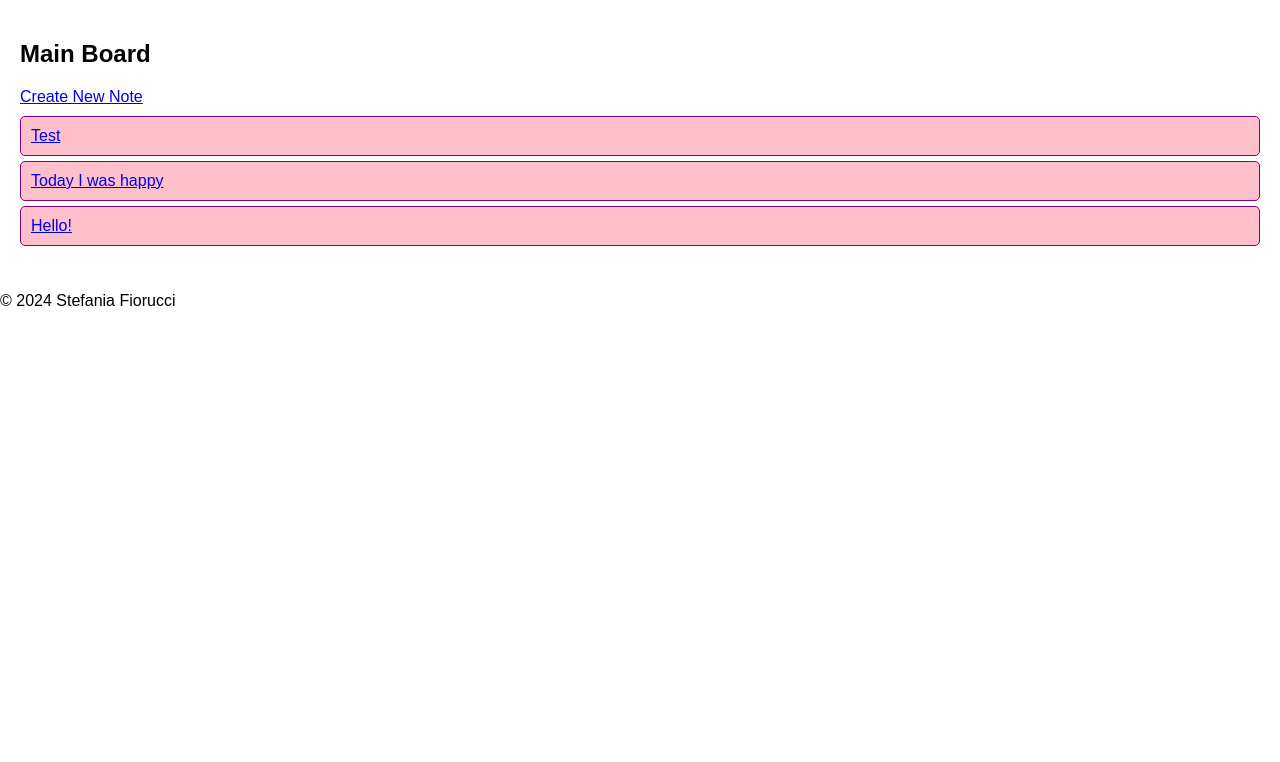
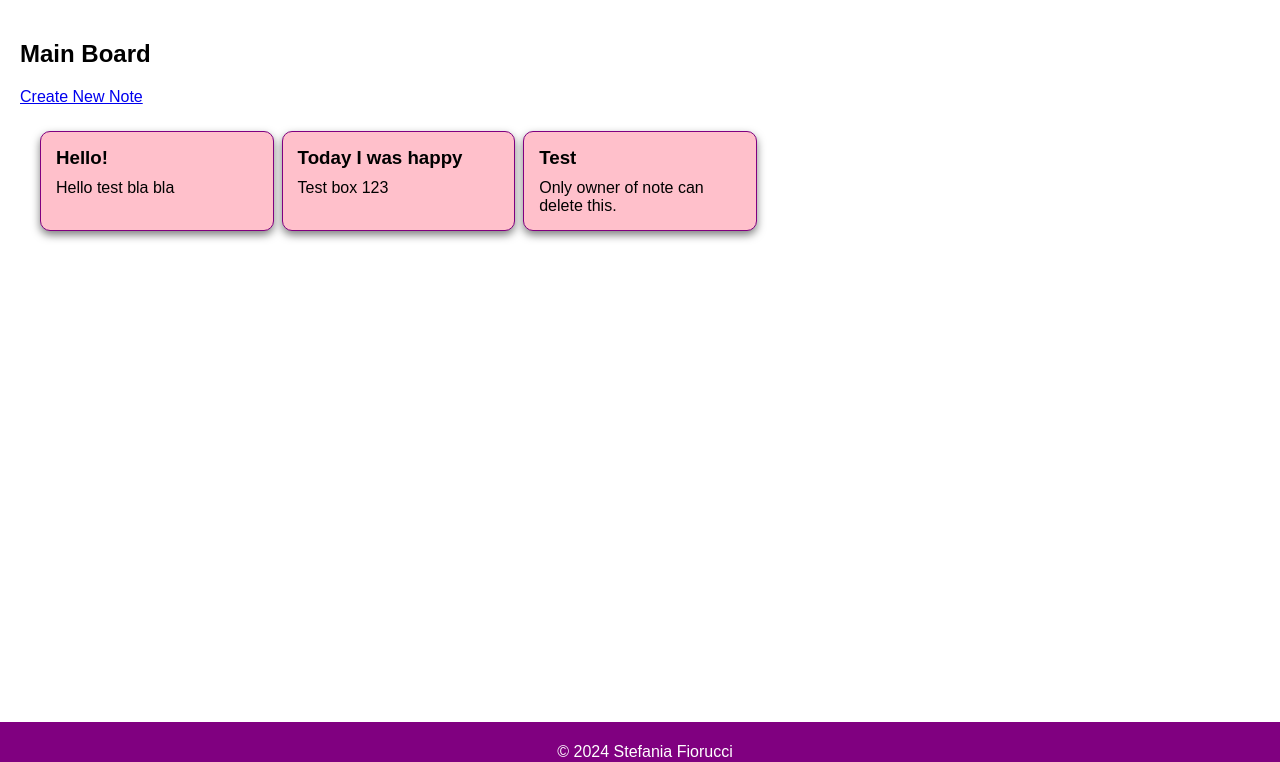
Before and after one commit to Tsukistef/sticky_notes_project, a Django app: page /main_board/ in a window 1280 px wide. Shown: the part 38-800 px from the top of the page. Run offline with Django 5.2, Linux system fonts and the light colour scheme; a user stored in the database is signed in; data comes from the database, SQL or seed files in the repository.

Commit message:
style stickynotes

```diff
--- a/stickynotes/stickynotes_app/models.py
+++ b/stickynotes/stickynotes_app/models.py
@@ -42,6 +42,7 @@ class StickyNote(models.Model):
         created_at (DateTimeField): A field for the creation timestamp of the sticky note.
         user (ForeignKey): A reference to the User model,
         representing the user who created the sticky note.    '''
+    # Allow user to customize note color
     title = models.CharField(max_length=100)
     body = models.TextField(max_length=300)
     created_at = models.DateTimeField(auto_now_add=True)
--- a/stickynotes/stickynotes_app/static/stickynotes_app/css/styles.css
+++ b/stickynotes/stickynotes_app/static/stickynotes_app/css/styles.css
@@ -1,6 +1,6 @@
-/* styles.css */
+/* General Styles */
 
-/* General Styles */
+/* Set font, background color, and basic layout for the body */
 body {
     font-family: Arial, sans-serif;
     background-color: white;
@@ -10,6 +10,8 @@ body {
 }
 
 /* Header and Navigation */
+
+/* Style the header with a background color and text color */
 header {
     background-color: purple;
     color: rgb(254, 212, 255);
@@ -17,55 +19,110 @@ header {
     text-align: center;
 }
 
+/* Style links in the navigation bar */
 nav a {
     color: white;
     margin: 0 15px;
     text-decoration: none;
 }
 
+/* Add underline to nav links on hover */
 nav a:hover {
     text-decoration: underline;
 }
 
+/* Board Settings */
+
+/* Add padding to the board container */
+.board {
+    padding: 20px;
+}
+
+/* Define the sticky notes grid layout */
+.sticky-notes-grid {
+    display: grid; /* Use CSS Grid Layout */
+    grid-template-columns: repeat(auto-fill, minmax(200px, 1fr)); /* Responsive grid columns with min width of 200px */
+    gap: 8px; /* Space between the sticky notes */
+    list-style-type: none; /* Remove bullet points */
+    padding: 0;
+    margin: 0;
+}
+
+/* Style individual sticky notes */
+.sticky-note {
+    padding: 15px; /* Padding inside each note */
+    border-radius: 10px; /* Rounded corners */
+    box-shadow: 0 4px 8px rgba(0, 0, 0, 0.5); /* Subtle shadow for depth */
+    box-sizing: border-box; /* Include padding and border in element's total width and height */
+}
+
+/* Style for the sticky note title */
+.sticky-note h3 {
+    margin: 0 0 10px 0; /* Margin below the title */
+}
+
+/* Style links within sticky note titles */
+.sticky-note h3 a {
+    color: inherit; /* Inherit color from parent */
+    text-decoration: none; /* Remove underline */
+}
+
+/* Add underline to sticky note title links on hover */
+.sticky-note h3 a:hover {
+    text-decoration: underline;
+}
+
+/* Remove margin for the sticky note content */
+.sticky-note p {
+    margin: 0;
+}
+
 /* Main Content */
+
+/* Add padding to the main content area */
 main {
     padding: 20px;
 }
 
 /* Forms */
+
+/* Style the form container */
 form {
     background-color: pink;
     border: 1px solid purple;
     border-radius: 5px;
     padding: 20px;
-    max-width: 400px;
-    margin: auto;
+    max-width: 400px; /* Max width for the form */
+    margin: auto; /* Center the form */
 }
 
+/* Style the form heading */
 form h2 {
-    margin-top: 0;
+    margin-top: 0; /* Remove top margin */
 }
 
+/* Style text and password inputs in the form */
 form input[type="text"],
 form input[type="password"] {
-    width: 100%;
-    padding: 10px;
-    margin: 10px 0;
-    border: 1px solid purple;
-    border-radius: 5px;
-    max-width: 300px;
+    width: 100%; /* Full width */
+    padding: 10px; /* Padding inside inputs */
+    margin: 10px 0; /* Margin around inputs */
+    border: 1px solid purple; /* Border color */
+    border-radius: 5px; /* Rounded corners */
+    max-width: 300px; /* Max width for inputs */
 }
 
+/* Style the form button */
 form button {
     background-color: purple;
     color: rgb(248, 205, 242);
     padding: 10px 20px;
-    border: none;
-    border-radius: 5px;
-    border: 1px;
-    cursor: pointer;
+    border: none; /* Remove default border */
+    border-radius: 5px; /* Rounded corners */
+    cursor: pointer; /* Pointer cursor on hover */
 }
 
+/* Change button styles on hover */
 form button:hover {
     background-color: white;
     color: purple;
@@ -73,31 +130,51 @@ form button:hover {
 }
 
 /* Sticky notes list */
+
+/* General styles for unordered lists */
 ul {
-    list-style: none;
+    list-style: none; /* Remove bullet points */
     padding: 0;
     margin: 10px 0;
 }
 
+/* General styles for list items */
 ul li {
     background-color: pink;
     border: 1px solid purple;
     border-radius: 5px;
     padding: 10px;
-    margin: 5px 0;
+    margin: 5px 0; /* Space between list items */
+}
+
+/* Footer */
+
+/* Style the footer */
+footer {
+    text-align: center;
+    padding: 5px;
+    background-color: purple;
+    color: white;
+    position: fixed; /* Fix to bottom of the page */
+    bottom: 0;
+    width: 100%;
+    height: 30px;
 }
 
 /* Messages */
+
+/* Style for the messages container */
 .messages {
-    position: fixed;
+    position: fixed; /* Fixed position */
     top: 10px;
     right: 10px;
-    z-index: 1000;
-    list-style: none;
+    z-index: 1000; /* Ensure it's on top */
+    list-style: none; /* Remove bullet points */
     padding: 0;
     margin: 0;
 }
 
+/* General styles for individual messages */
 .messages li {
     margin-bottom: 10px;
     padding: 10px;
@@ -106,12 +183,14 @@ ul li {
     border: 1px solid purple;
 }
 
+/* Success message styles */
 .messages li.success {
     background-color: #d4edda;
     color: #155724;
     border: 1px solid #c3e6cb;
 }
 
+/* Error message styles */
 .messages li.error {
     background-color: #f8d7da;
     color: #721c24;
--- a/stickynotes/stickynotes_app/templates/base.html
+++ b/stickynotes/stickynotes_app/templates/base.html
@@ -2,7 +2,7 @@
 <html>
 <head>
     {% load static %}
-    <title>{% block title %}My Site{% endblock %}</title>
+    <title>{% block title %}Sticky notes{% endblock %}</title>
     <link rel="stylesheet" type="text/css" href="{% static 'stickynotes_app/css/styles.css' %}">
     <script src="https://code.jquery.com/jquery-3.6.0.min.js"></script>
 </head>
--- a/stickynotes/stickynotes_app/templates/main_board.html
+++ b/stickynotes/stickynotes_app/templates/main_board.html
@@ -1,12 +1,27 @@
-<!-- templates/main_board.html -->
 {% extends "base.html" %}
+
 {% block title %}Sticky Notes Board{% endblock %}
+
 {% block content %}
+    <!-- Heading for the main board -->
     <h2>Main Board</h2>
+
+    <!-- Link to create a new sticky note -->
     <a href="{% url 'create_note' %}">Create New Note</a>
-    <ul>
-        {% for note in notes %}
-            <li><a href="{% url 'view_note' note.id %}">{{ note.title }}</a></li>
-        {% endfor %}
-    </ul>
+
+    <!-- Container for the sticky notes grid -->
+    <div class="board">
+        <!-- Unordered list for the sticky notes grid -->
+        <ul class="sticky-notes-grid">
+            <!-- Loop through each note and create a list item -->
+            {% for note in notes %}
+                <li class="sticky-note">
+                    <!-- Note title as a clickable link -->
+                    <h3><a href="{% url 'view_note' note.id %}">{{ note.title }}</a></h3>
+                    <!-- Note content -->
+                    <p>{{ note.body }}</p>
+                </li>
+            {% endfor %}
+        </ul>
+    </div>
 {% endblock %}
--- a/stickynotes/stickynotes_app/views.py
+++ b/stickynotes/stickynotes_app/views.py
@@ -146,7 +146,7 @@ def main_board(request):
 
         Returns:
             HttpResponse: The rendered main board page with all sticky notes.'''
-    notes = StickyNote.objects.all()
+    notes = StickyNote.objects.all().order_by('-created_at')  # Order by created_at in descending order
     return render(request, "main_board.html", {"notes": notes})
 
 
```
